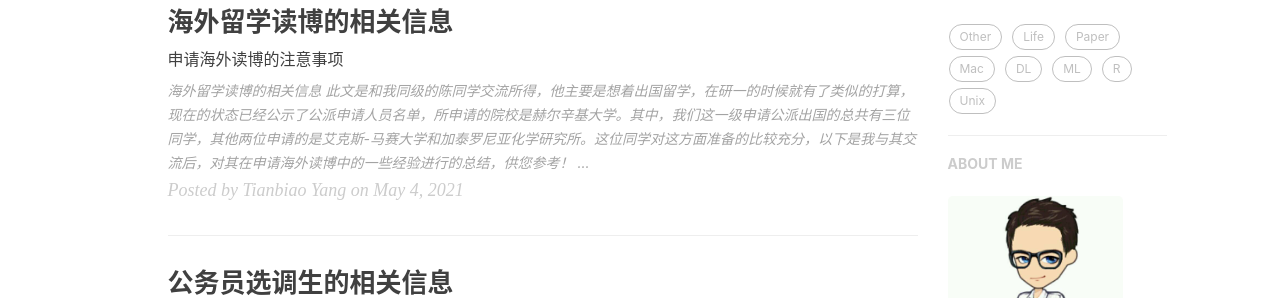
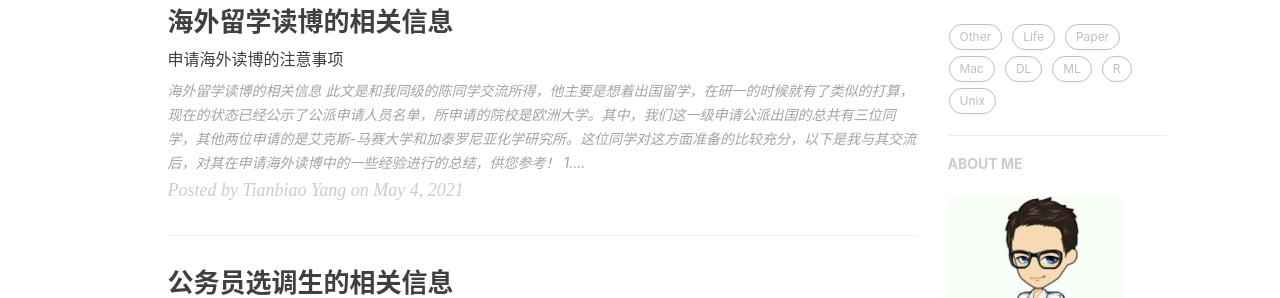
Before and after one commit to Tianbiao-Yang/tianbiao-yang.github.io, a Jekyll site: the page built from index.html, in a window 1280 px wide and 900 px high. Shown: the part 463-761 px from the top of the window. Built offline with Jekyll 4.4.1, drawn with Linux system fonts in a browser that asks for light colours; nearby versions of some CDN libraries; the list of posts is cut into pages by our own code; comment, search, counter and statistics services are not loaded.

Commit message:
Update 2021-04-24-PhD-Abroad.md

```diff
--- a/_posts/2021-04-24-PhD-Abroad.md
+++ b/_posts/2021-04-24-PhD-Abroad.md
@@ -11,7 +11,7 @@ tags:                               #标签
 ---
 # 海外留学读博的相关信息
 
-> 此文是和我同级的陈同学交流所得，他主要是想着出国留学，在研一的时候就有了类似的打算，现在的状态已经公示了公派申请人员名单，所申请的院校是赫尔辛基大学。其中，我们这一级申请公派出国的总共有三位同学，其他两位申请的是艾克斯-马赛大学和加泰罗尼亚化学研究所。这位同学对这方面准备的比较充分，以下是我与其交流后，对其在申请海外读博中的一些经验进行的总结，供您参考！
+> 此文是和我同级的陈同学交流所得，他主要是想着出国留学，在研一的时候就有了类似的打算，现在的状态已经公示了公派申请人员名单，所申请的院校是欧洲大学。其中，我们这一级申请公派出国的总共有三位同学，其他两位申请的是艾克斯-马赛大学和加泰罗尼亚化学研究所。这位同学对这方面准备的比较充分，以下是我与其交流后，对其在申请海外读博中的一些经验进行的总结，供您参考！
 
 ## 1. 申请海外读博前的一些思考
 ### 1.1 国内读博
```
